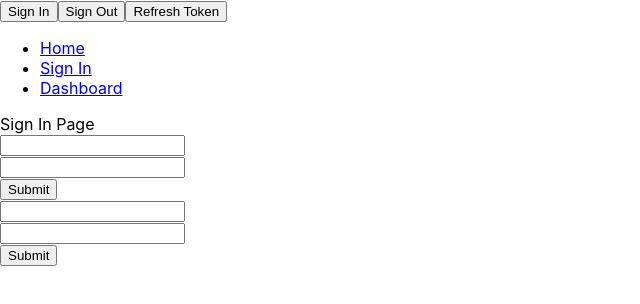
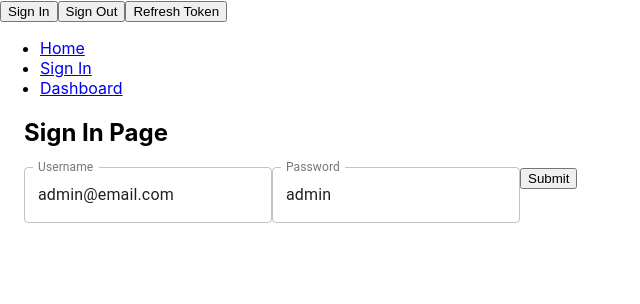
Before and after one commit to boaborn/react-templates, a React (Create React App) app: page /signin in a window 1280 px wide. Shown: the top 304 px of the page, without its empty margins (0-640 px from the left). Built offline with nearby package versions, Linux system fonts and the light colour scheme.

Commit message:
Finish the whole flow

```diff
--- a/src/actions/authentication.js
+++ b/src/actions/authentication.js
@@ -3,14 +3,14 @@ import {
   SIGN_IN_SUCCESS
 } from './types'
 
-export const signInRequest = ({ username, password }, formHelpers) => {
+export const signInRequest = ({ username, password }, formikHelpers) => {
   console.log('signInRequest')
   return {
     type: SIGN_IN_REQUEST,
     payload: {
       username,
       password,
-      formHelpers
+      formikHelpers
     }
   }
 }
--- a/src/components/forms/SignInForm.js
+++ b/src/components/forms/SignInForm.js
@@ -1,34 +1,91 @@
-import React from 'react'
-import { Formik, Form, Field, ErrorMessage } from 'formik'
+import React, { useEffect } from 'react'
+import { Formik, Form, Field, ErrorMessage, useField } from 'formik'
 import * as Yup from 'yup'
 import { usernameSchema, passwordSchema } from './validationSchemas'
-
+import { TextField } from '@material-ui/core'
 // Form validation schema
 const SignInSchema = Yup.object().shape({
   username: usernameSchema,
   password: passwordSchema
 })
 
-const SignInForm = ({ onSubmit }) => {
+const renderTextField = ({ field, form, ...props }) => {
+  const errorMsg = (form.errors[field.name] && form.touched[field.name]) ? form.errors[field.name] : ''
+
+  return (
+    <>
+      <TextField
+        { ...field }
+        { ...props }
+        // autoComplete="on"
+
+        error={ Boolean(errorMsg) }
+        helperText={ errorMsg }
+      />
+    </>
+  )
+}
+
+const fields = [
+  {
+    name: 'username', // name of the state in formik
+    label: 'Username'
+  },
+  {
+    name: 'password',
+    Label: 'password'
+  }
+]
+
+const renderErrorMsg = status => {
+  console.log('status >', status)
+  if (typeof status === 'undefined'
+  || typeof status.formStatus === 'undefined'
+  ) {
+    return null
+  }
+
+  console.log('here')
+  if (status.formStatus === 'success') {
+    return <div>Done!</div>
+  }
+
+  if (status.formStatus === 'error') {
+    return <div>{ status.formErrorMsg }</div>
+  }
+
+}
+
+const SignInForm = ({ onSubmit, className }) => {
   return (
     <Formik
-      initialValues={ { username: '', password: '' } }
+      initialValues={ { username: 'admin@email.com', password: 'admin' } }
       validationSchema={ SignInSchema }
       onSubmit={ (values, formikHelpers) => {
         console.log('values >', values)
+        formikHelpers.setStatus({})
         onSubmit(values, formikHelpers)
       } }
     >
       { props => (
-        <Form>
-          <div>
-            <Field name="username" type="email"/>
-            <ErrorMessage name="username"/>
-          </div>
-          <div>
-            <Field name="password" type="password"/>
-            <ErrorMessage name="password"/>
-          </div>
+        <Form className={ className || '' }>
+          { renderErrorMsg(props.status) }
+          <Field
+            name="username"
+            label="Username"
+            variant="outlined"
+            disabled={ props.isSubmitting }
+            component={ renderTextField }
+            size="medium"
+          />
+          <Field
+            name="password"
+            label="Password"
+            disabled={ props.isSubmitting }
+            component={ renderTextField }
+            variant="outlined"
+          />
+
           <button type="submit" disabled={ props.isSubmitting }>
             Submit
           </button>
--- /dev/null
+++ b/src/components/forms/fieldTypes.js
@@ -0,0 +1 @@
+export const textField = 'text_'
--- a/src/components/forms/validationSchemas.js
+++ b/src/components/forms/validationSchemas.js
@@ -10,3 +10,7 @@ export const passwordSchema = Yup.string()
   .min(3, 'Must be at least 3 chracters')
   .max(50, 'Must be 50 characters or less')
   .required('Password is required')
+  // .matches(
+  //   /^(?=.*[A-Za-z])(?=.*\d)(?=.*[@$!%*#?&])[A-Za-z\d@$!%*#?&]{8,}$/,
+  //   'Must Contain 8 Characters, One Uppercase, One Lowercase, One Number and one special case Character'
+  // )
--- a/src/containers/SignIn.js
+++ b/src/containers/SignIn.js
@@ -2,6 +2,7 @@ import React from 'react'
 import { useDispatch } from 'react-redux'
 import SignInForm from '../components/forms/SignInForm'
 import { signInRequest } from '../actions/authentication'
+import Container from '@material-ui/core/Container'
 
 const SignIn = () => {
   const dispatch = useDispatch()
@@ -14,15 +15,15 @@ const SignIn = () => {
   }
 
   return (
-    <div>
-      Sign In Page
+    <Container className="sign-in-container">
+      <h2>Sign In Page</h2>
+      <div></div>
       <SignInForm
+        className="sign-in_form"
         onSubmit={ handleFormSubmit }
       />
-      <SignInForm
-        onSubmit={ handleFormSubmit }
-      />
-    </div>
+
+    </Container>
   )
 }
 
--- a/src/reducers/authReducer.js
+++ b/src/reducers/authReducer.js
@@ -5,13 +5,12 @@ import {
 
 import { TOKEN } from '../utils/constants'
 
-import { getValueByKeyFromLocalStorage } from '../utils'
+import {
+  getValueByKeyFromLocalStorage,
+  storeItemInLocalStorage
+} from '../utils'
 
 const INTIAL_STATE = {
-  // remove these later
-  isSignedIn: null,
-  userId: null,
-  // end
   isAuthenticated: Boolean(getValueByKeyFromLocalStorage(TOKEN)),
   token: getValueByKeyFromLocalStorage(TOKEN)
 }
@@ -19,7 +18,8 @@ const INTIAL_STATE = {
 export default (state = INTIAL_STATE, action) => {
   switch (action.type) {
     case SIGN_IN_SUCCESS:
-      return { ...state, isSignedIn: true, userId: action.payload }
+      storeItemInLocalStorage('token', action.payload.token)
+      return { ...state, token: action.payload.token }
     case SIGN_OUT_SUCCESS:
       return { ...state, isSignedIn: false, userId: null }
     default:
--- a/src/sagas/authenticationSagas.js
+++ b/src/sagas/authenticationSagas.js
@@ -1,18 +1,31 @@
-import { takeEvery, takeLatest, take, call, fork, put } from 'redux-saga/effects'
+import { takeEvery, takeLatest, take, call, fork, put, delay } from 'redux-saga/effects'
 import { SIGN_IN_REQUEST, SIGN_IN_SUCCESS } from '../actions/types'
 import * as api from '../api/authentication'
+import { signInSuccess } from '../actions'
 
 function* signIn(action) {
   console.log('action >', action)
+  const { username, password, formikHelpers } = action.payload
   try {
-    const { username, password, formHelpers } = action.payload
+    console.log('formikHelpers >', formikHelpers)
     const response = yield call(api.signIn, { username, password })
+
     // Dispatch a Sign in sucess action
+    yield put(signInSuccess(response.data))
 
     // set form submitting status to false
-    yield formHelpers.setSubmitting(false)
-  } catch (e) {
+    formikHelpers.setSubmitting(false)
+    // set form status to success
+    formikHelpers.setStatus({ formStatus: 'success' })
 
+    yield delay(3000)
+    formikHelpers.setStatus({ formStatus: '' })
+
+  } catch (error) {
+    // Set error msg for the form
+    formikHelpers.setStatus({ formStatus: 'error', formErrorMsg: error.response.data.error })
+    yield delay(3000)
+    yield formikHelpers.setSubmitting(false)
   }
 
   //
--- a/src/utils/index.js
+++ b/src/utils/index.js
@@ -6,3 +6,11 @@
 export function getValueByKeyFromLocalStorage(key) {
   return localStorage.getItem(key)
 }
+
+export function storeItemInLocalStorage(key, value) {
+  localStorage.setItem(key, value)
+}
+
+export function updateFormStatus(formikHelpers) {
+
+}
```
Also changed, not shown: src/components/forms/StyledTextField.js (added, +9 -0 lines).
